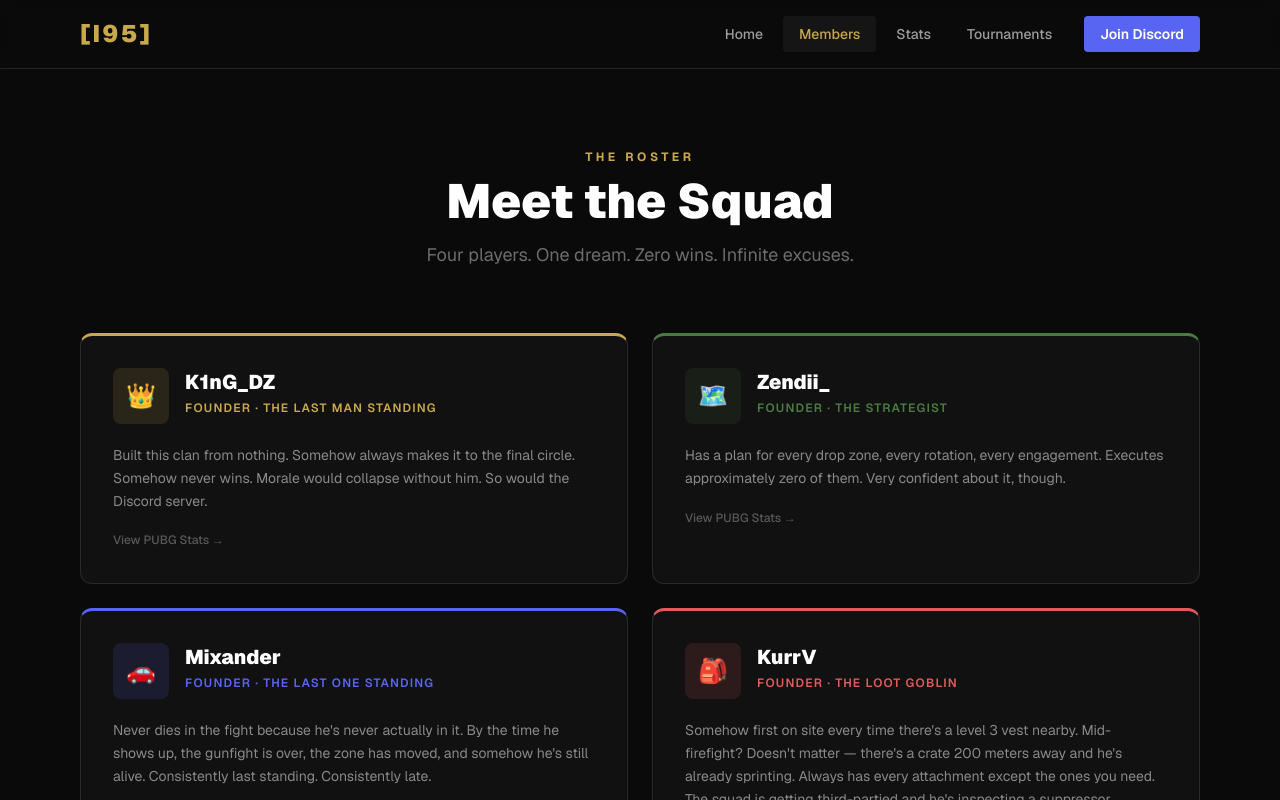
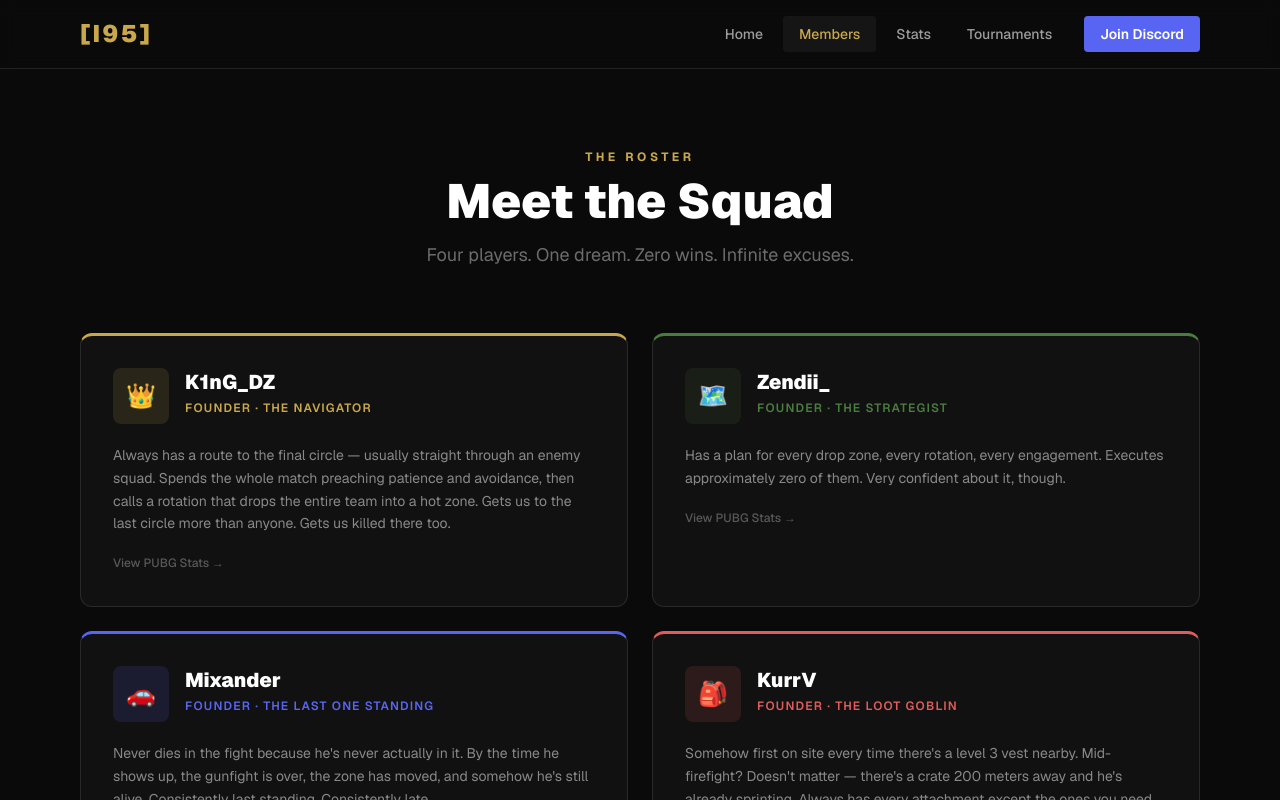
Before and after one commit to k1ngdz/i95-website, a Next.js app: page /members in a window 1280 px wide. Shown: the top 800 px of the page. Built offline with nearby package versions, Linux system fonts and the light colour scheme.

Commit message:
Update K1nG_DZ role to The Navigator with new desc

```diff
--- a/app/members/page.tsx
+++ b/app/members/page.tsx
@@ -3,9 +3,9 @@ import Link from "next/link";
 const members = [
   {
     tag: "K1nG_DZ",
-    role: "Founder · The Last Man Standing",
+    role: "Founder · The Navigator",
     emoji: "👑",
-    desc: "Built this clan from nothing. Somehow always makes it to the final circle. Somehow never wins. Morale would collapse without him. So would the Discord server.",
+    desc: "Always has a route to the final circle — usually straight through an enemy squad. Spends the whole match preaching patience and avoidance, then calls a rotation that drops the entire team into a hot zone. Gets us to the last circle more than anyone. Gets us killed there too.",
     color: "#c9a84c",
   },
   {
```
